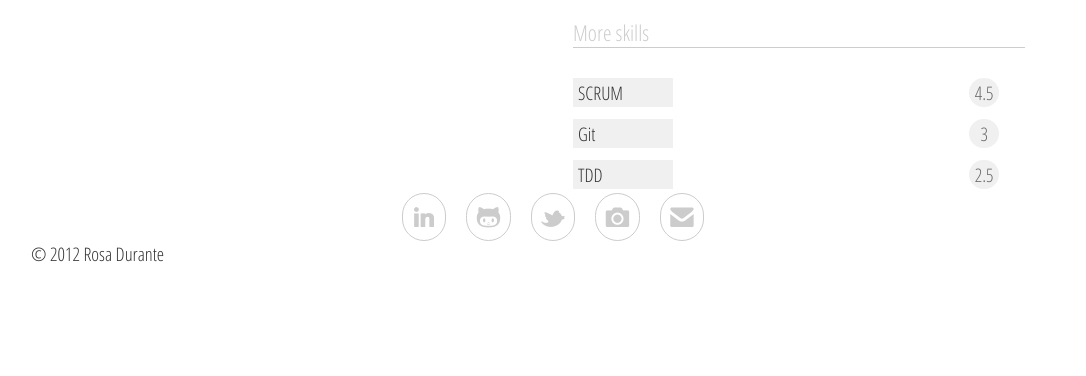
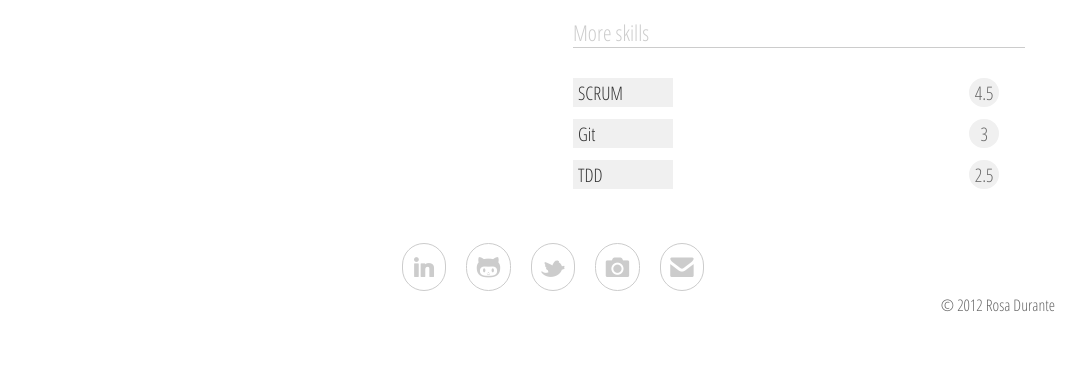
Before and after one commit to rosUnix/rosadurante, a Django app: page / in a window 1280 px wide. Shown: the part 1039-1415 px from the top of the page, without its empty margins (97-1183 px from the left). Before the commit the page ends 1301 px from the top, so only its background shows below. Run offline with Django 3.2, Linux system fonts and the light colour scheme; style sheets or scripts are compiled from the project's sources; some libraries are stand-ins or nearby versions.

Commit message:
Adding styles

```diff
--- a/website/static/less/styles.less
+++ b/website/static/less/styles.less
@@ -264,6 +264,15 @@ body {
 
 	footer {
 		clear: both;
+		margin-top: 50px;
+
+		.copyright {
+			text-align: right;
+			span {
+				font-size: 16px;
+				color: @mid-grey;
+			}
+		}
 	}
 
 
```
